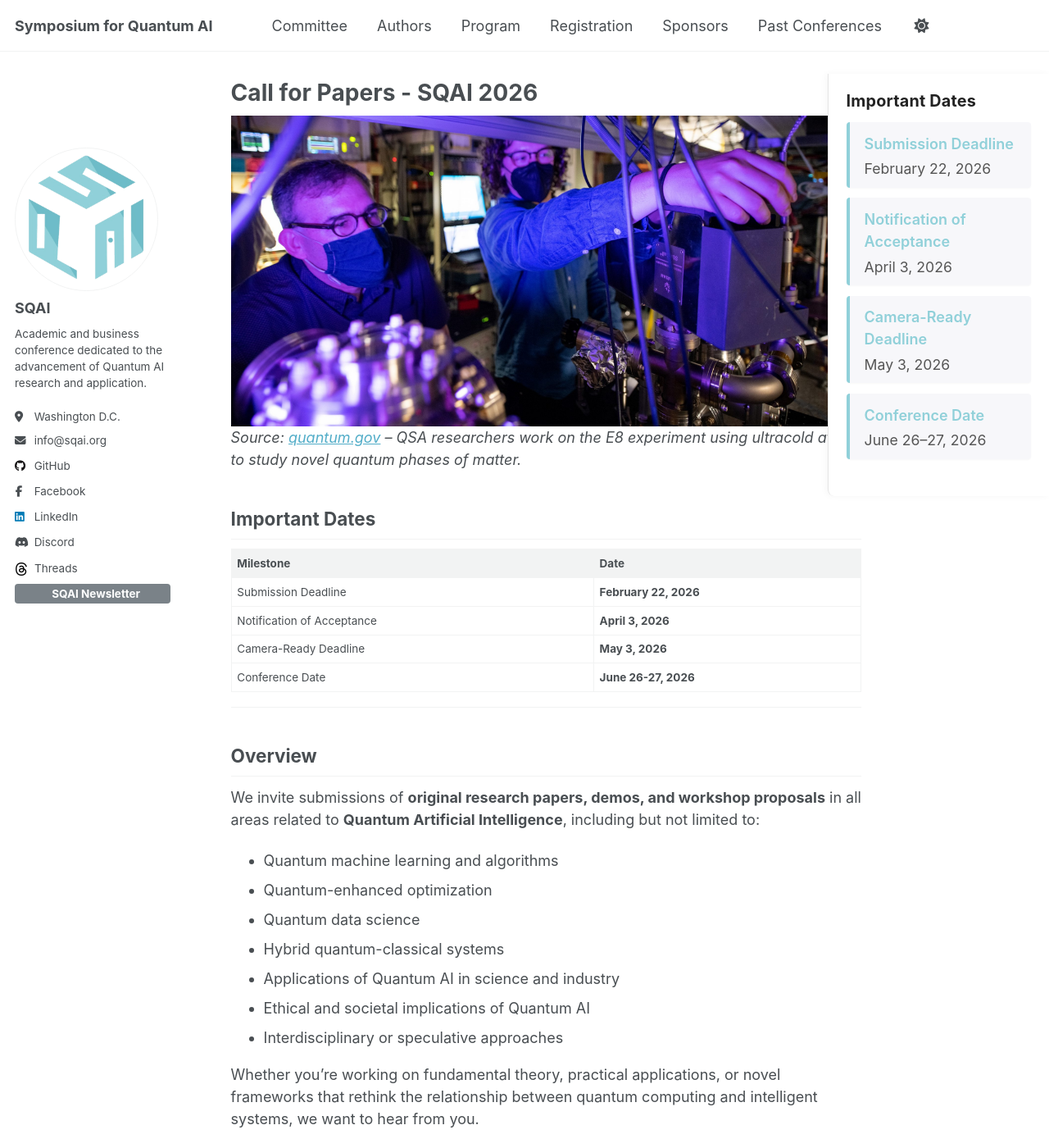
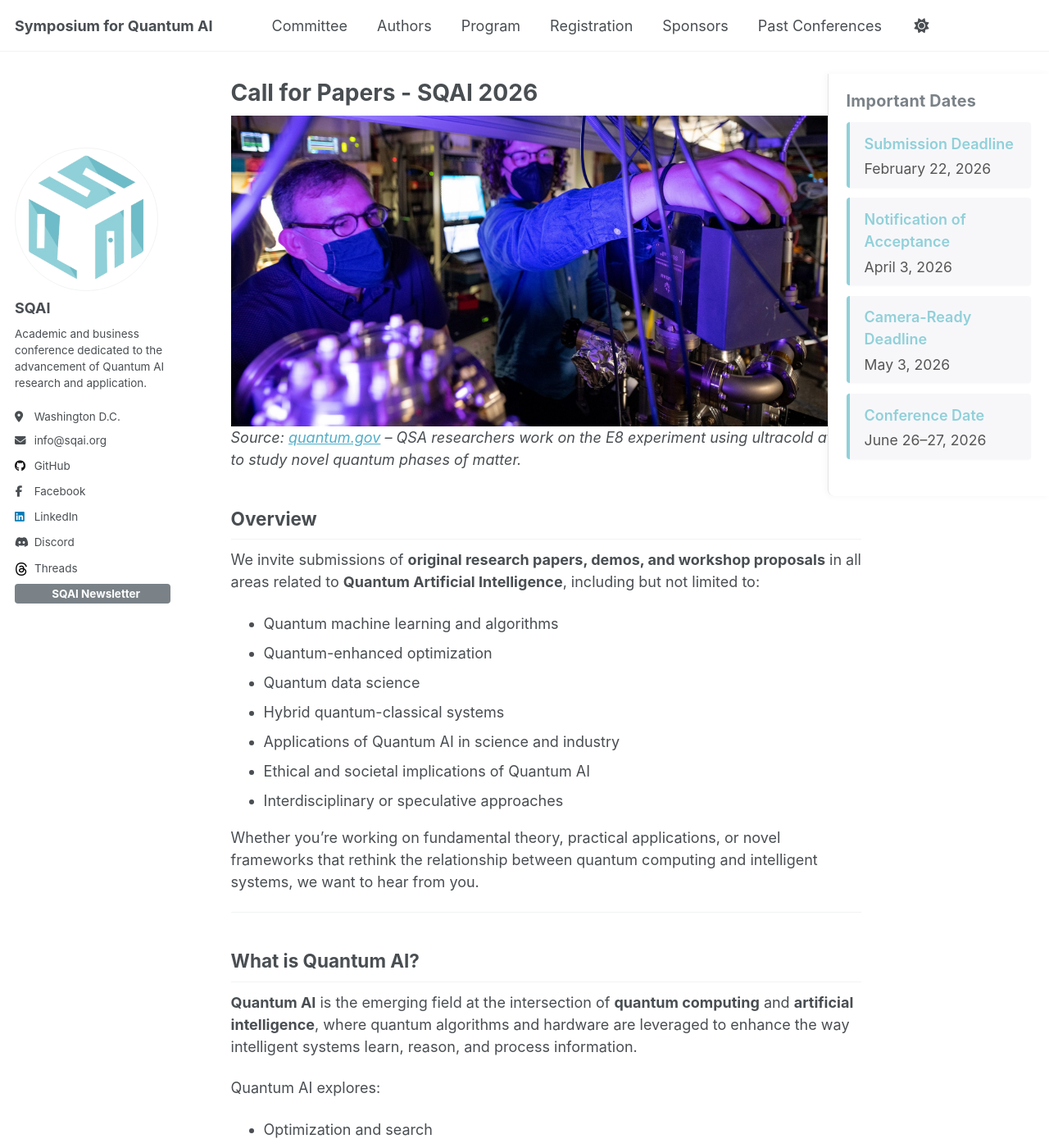
Before and after one commit to danielqnow/QuantumIntelligenceSociety.github.io, a Jekyll site: the page built from _pages/cfp.md, in a window 1280 px wide and 1400 px high. Shown: the whole window at 82% size. Built offline with Jekyll 4.4.1, drawn with Linux system fonts in a browser that asks for light colours; comment, search, counter and statistics services are not loaded.

Commit message:
Update site metadata

```diff
--- a/_config.yml
+++ b/_config.yml
@@ -11,11 +11,11 @@ locale                   : "en-US"
 site_theme               : "default"
 title                    : "Symposium for Quantum AI"
 title_separator          : "-"
-name                     : &name "Your Name"
-description              : &description "personal description"
+name                     : &name "Symposium for Quantum AI (SQAI)"
+description              : &description "International academic and business conference dedicated to the advancement of Quantum AI research and application."
 url                      : https://sqaiconference.github.io # the base hostname & protocol for your site e.g. "https://[your GitHub username].github.io" or if you already have some other page hosted on Github then use "https://[your GitHub username].github.io/[Your Repo Name]"
 baseurl                  : "" # the subpath of your site, e.g. "/blog"
-repository               : "academicpages/academicpages.github.io"
+repository               : "SQAIConference/sqaiconference.github.io"
 
 # Site Author - The following control what appear as part of the author content on the side bar.
 #               If a field is blank the icon and link will not appear, otherwise it will be shown.
--- a/_includes/head.html
+++ b/_includes/head.html
@@ -26,3 +26,10 @@
 <link rel="stylesheet" href="{{ base_path }}/assets/css/main.css">
 
 <meta http-equiv="cleartype" content="on">
+
+<script>
+  // Force light theme as default
+  if (!document.documentElement.hasAttribute('data-theme')) {
+    document.documentElement.setAttribute('data-theme', 'default');
+  }
+</script>
--- a/_pages/cfp.md
+++ b/_pages/cfp.md
@@ -6,17 +6,6 @@ author_profile: true
 
 ![Quantum Computer](/images/quantumcomputer.jpg)
 *Source: [quantum.gov](https://www.quantum.gov/quantum-image-gallery/) – QSA researchers work on the E8 experiment using ultracold atoms to study novel quantum phases of matter.*
-
-## Important Dates
-
-| Milestone | Date |
-|-----------|------|
-| Submission Deadline | **February 22, 2026** |
-| Notification of Acceptance | **April 3, 2026** |
-| Camera-Ready Deadline | **May 3, 2026** |
-| Conference Date | **June 26-27, 2026** |
-
----
 
 ## Overview
 
--- a/assets/css/important-dates.css
+++ b/assets/css/important-dates.css
@@ -47,7 +47,7 @@
 .sqai-dates-fixed-sidebar h3 {
   margin-top: 0;
   font-size: 1.1em;
-  color: #222;
+  color: #7a8288;
   letter-spacing: 0.01em;
   font-weight: 700;
   margin-bottom: 0.7em;
```
